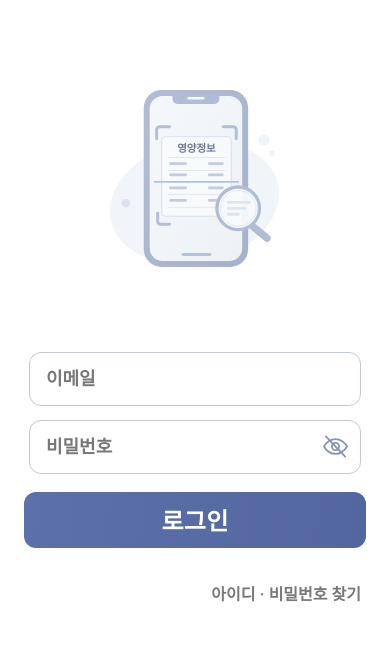
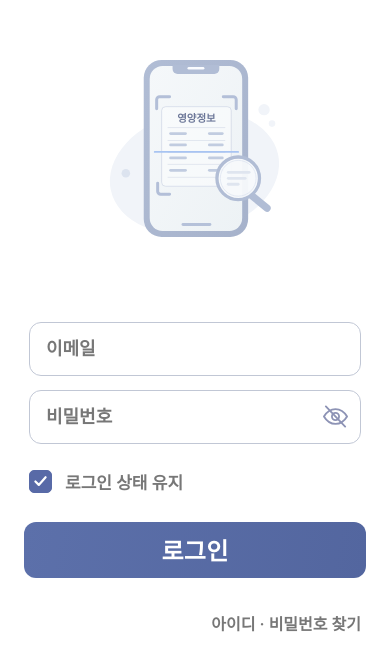
Before and after one commit to jaeseo0705/foodbank_balanced_diet_mobile, a React Native app: screen / in a window 390 px wide. Shown: the part 102-772 px from the top of the page. Built offline with nearby package versions, Linux system fonts and the light colour scheme.

Commit message:
Restore login persistence checkbox as visual-only selection

```diff
--- a/src/screens/LoginScreen.tsx
+++ b/src/screens/LoginScreen.tsx
@@ -5,13 +5,15 @@ import {
 } from 'react-native';
 import { LinearGradient } from 'expo-linear-gradient';
 import { SafeAreaView, useSafeAreaInsets } from 'react-native-safe-area-context';
-import { EyeIcon } from '../components/Icons';
+import { CheckIcon, EyeIcon } from '../components/Icons';
 import { NutritionIllustration } from '../components/NutritionIllustration';
 
 export function LoginScreen({ onLogin, message = '' }: { onLogin: (email: string, password: string) => Promise<void>; message?: string }) {
   const [username, setUsername] = useState('');
   const [password, setPassword] = useState('');
   const [showPassword, setShowPassword] = useState(false);
+  // Visual selection only; never passed to authentication or persisted.
+  const [keepLoggedIn, setKeepLoggedIn] = useState(true);
   const [busy, setBusy] = useState(false);
   const [error, setError] = useState('');
   const submitting = useRef(false);
@@ -98,6 +100,22 @@ export function LoginScreen({ onLogin, message = '' }: { onLogin: (email: string
                 </Pressable>
               </View>
             </View>
+
+            <Pressable
+              testID="keep-logged-in"
+              accessibilityRole="checkbox"
+              accessibilityLabel="로그인 상태 유지"
+              accessibilityHint="현재는 체크 여부와 관계없이 로그인 정보를 저장하지 않습니다."
+              accessibilityState={{ checked: keepLoggedIn }}
+              aria-checked={keepLoggedIn}
+              onPress={() => setKeepLoggedIn(value => !value)}
+              style={({ pressed }) => [styles.rememberRow, pressed && styles.pressed]}
+            >
+              <View style={[styles.checkbox, keepLoggedIn && styles.checkboxChecked]}>
+                {keepLoggedIn && <CheckIcon />}
+              </View>
+              <Text style={styles.rememberText}>로그인 상태 유지</Text>
+            </Pressable>
 
             {!!(error || message) && <Text testID="login-error" accessibilityRole="alert" style={styles.modalText}>{error || message}</Text>}
 
```
Also changed, not shown: 2 other files (tests, documents, lock files or other folders).
